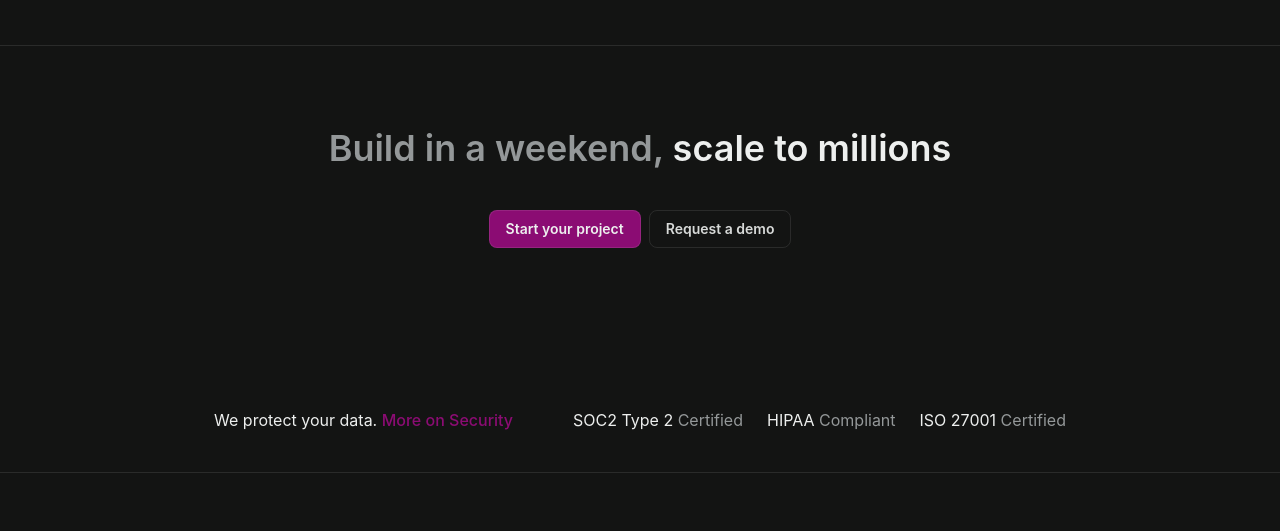
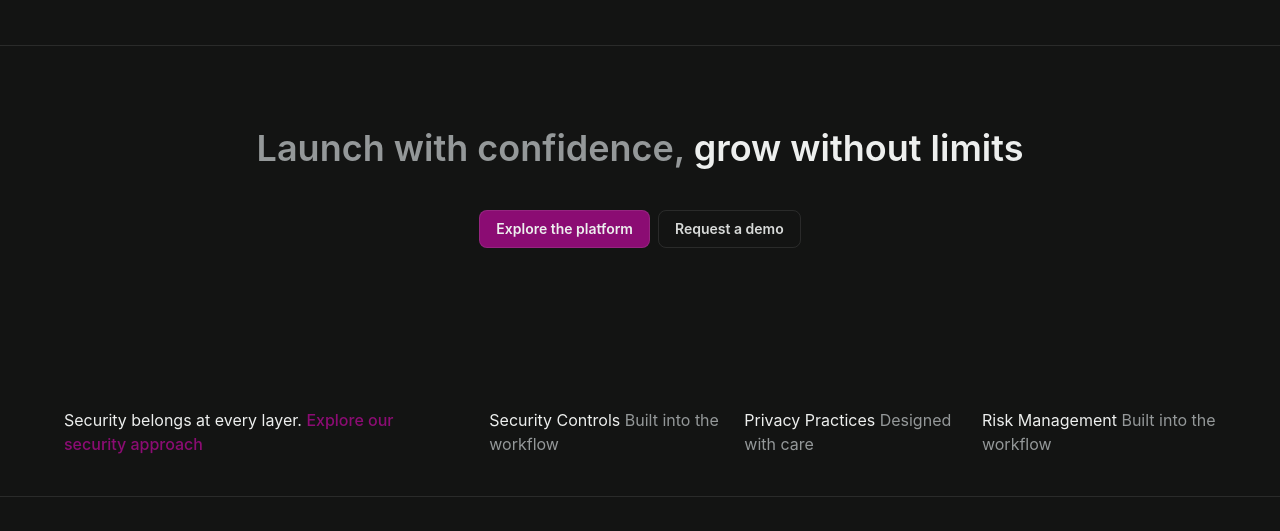
Before and after one commit to Talha-Ali-Dev/First-Tailwindcss-Template, a website: page home.html in a window 1280 px wide. Shown: the part 3920-4451 px from the top of the page. Drawn offline with Linux system fonts and the light colour scheme; no server answers.

Commit message:
feat: update final section content

```diff
--- a/home.html
+++ b/home.html
@@ -1439,15 +1439,14 @@
                     <div class="flex flex-col gap-40">
                         <div class="flex flex-col gap-10 justify-center items-center">
                             <h2 class="text-heading text-xl md:text-3xl lg:text-4xl sm:leading-11 font-semibold">
-                                <span class="text-txt">Build in a weekend,</span>
-                                <span>scale to millions</span>
+                                <span class="text-txt">Launch with confidence,</span>
+                                <span>grow without limits</span>
                             </h2>
 
                             <div class="flex flex-wrap gap-2">
 
                                 <button
-                                    class="px-4 py-2 border border-neutral-100/10 text-heading text-sm rounded-lg font-semibold bg-[#8B0C73] hover:bg-[#8B0C73]/80">Start
-                                    your project</button>
+                                    class="px-4 py-2 border border-neutral-100/10 text-heading text-sm rounded-lg font-semibold bg-[#8B0C73] hover:bg-[#8B0C73]/80">Explore the platform</button>
 
                                 <button
                                     class="px-4 py-2 border border-neutral-100/10 text-heading/90 text-sm rounded-lg font-semibold hover:bg-neutral-50/5">Request
@@ -1460,24 +1459,24 @@
                         <div class="flex justify-center gap-15">
 
                             <div>
-                                <span class="text-heading">We protect your data.</span>
-                                <span class="text-[#8B0C73] font-medium">More on Security</span>
+                                <span class="text-heading">Security belongs at every layer.</span>
+                                <span class="text-[#8B0C73] font-medium">Explore our security approach</span>
                             </div>
 
                             <div class="flex flex-col lg:flex-row justify-between gap-6">
                                 <div>
-                                    <span class="text-heading">SOC2 Type 2</span>
-                                    <span class="text-txt">Certified</span>
+                                    <span class="text-heading">Security Controls</span>
+                                    <span class="text-txt">Built into the workflow</span>
                                 </div>
 
                                 <div>
-                                    <span class="text-heading">HIPAA</span>
-                                    <span class="text-txt">Compliant</span>
+                                    <span class="text-heading">Privacy Practices</span>
+                                    <span class="text-txt">Designed with care</span>
                                 </div>
 
                                 <div>
-                                    <span class="text-heading">ISO 27001</span>
-                                    <span class="text-txt">Certified</span>
+                                    <span class="text-heading">Risk Management</span>
+                                    <span class="text-txt">Built into the workflow</span>
                                 </div>
                             </div>
 
```
